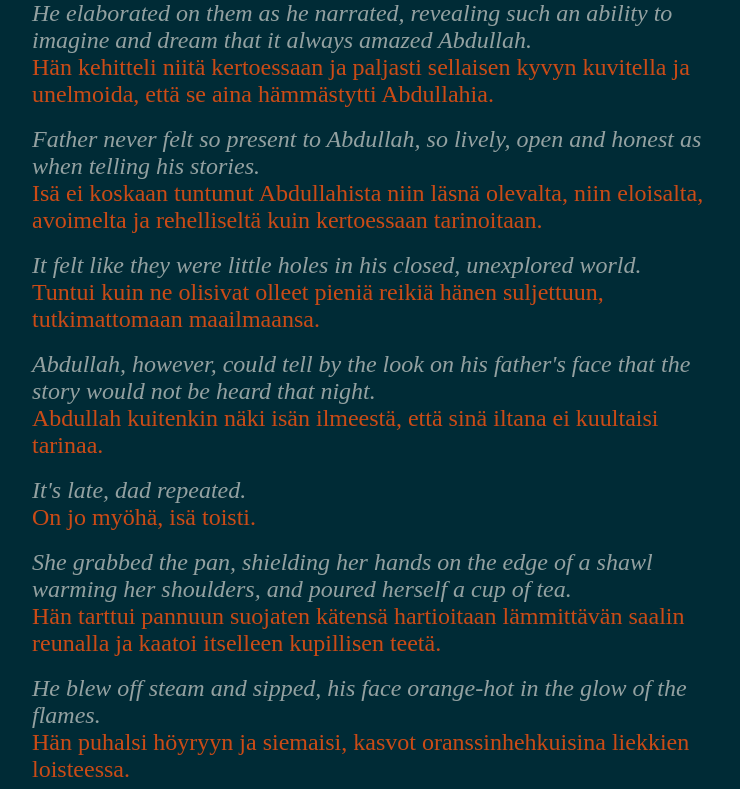
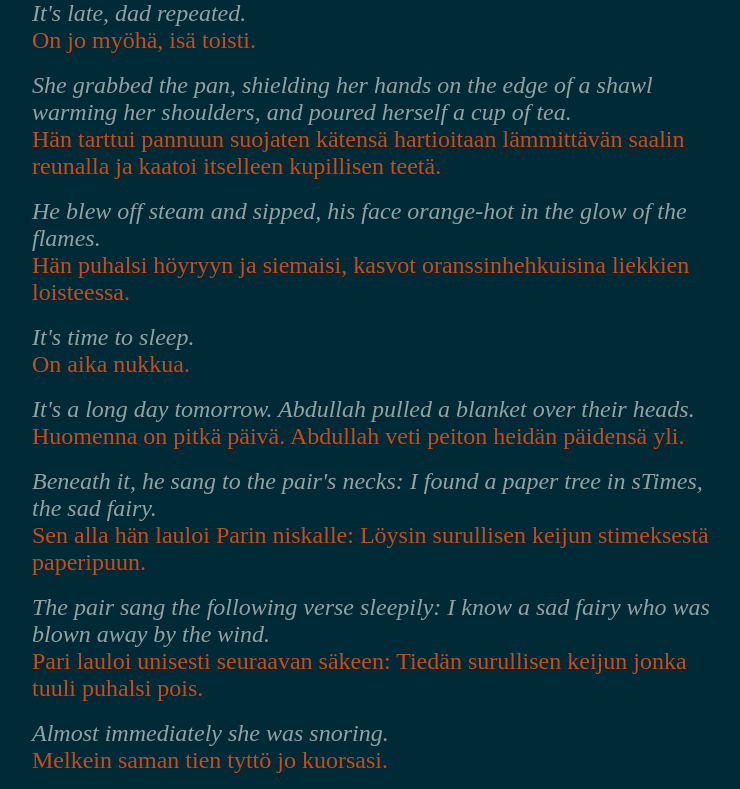
Before and after one commit to truonghatsts/docs.github.io, a plain HTML site: page jvk/index.html in a window 1280 px wide. Shown: the top 789 px of the page, without its empty margins (268-1008 px from the left). Drawn offline with Linux system fonts and the light colour scheme.

Commit message:
Update progress

```diff
--- a/jvk/index.html
+++ b/jvk/index.html
@@ -22,14 +22,6 @@
       }
     </style>
   </head>
-<span class='translated'>He elaborated on them as he narrated, revealing such an ability to imagine and dream that it always amazed Abdullah.</span><br/>
-<span class='original'>Hän kehitteli niitä kertoessaan ja paljasti sellaisen kyvyn kuvitella ja unelmoida, että se aina hämmästytti Abdullahia.</span><br/><br/>
-<span class='translated'>Father never felt so present to Abdullah, so lively, open and honest as when telling his stories.</span><br/>
-<span class='original'>Isä ei koskaan tuntunut Abdullahista niin läsnä olevalta, niin eloisalta, avoimelta ja rehelliseltä kuin kertoessaan tarinoitaan.</span><br/><br/>
-<span class='translated'>It felt like they were little holes in his closed, unexplored world.</span><br/>
-<span class='original'>Tuntui kuin ne olisivat olleet pieniä reikiä hänen suljettuun, tutkimattomaan maailmaansa.</span><br/><br/>
-<span class='translated'>Abdullah, however, could tell by the look on his father's face that the story would not be heard that night.</span><br/>
-<span class='original'>Abdullah kuitenkin näki isän ilmeestä, että sinä iltana ei kuultaisi tarinaa.</span><br/><br/>
 <span class='translated'>It's late, dad repeated.</span><br/>
 <span class='original'>On jo myöhä, isä toisti.</span><br/><br/>
 <span class='translated'>She grabbed the pan, shielding her hands on the edge of a shawl warming her shoulders, and poured herself a cup of tea.</span><br/>
```
